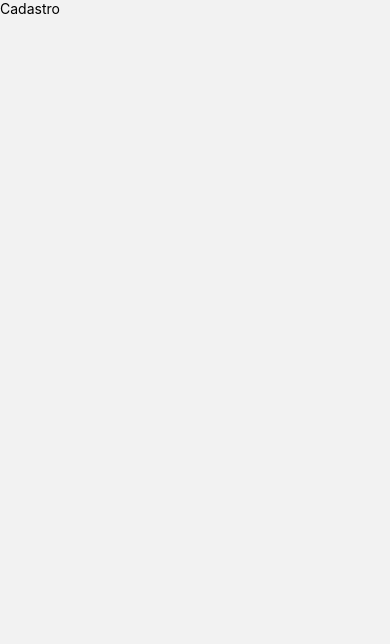
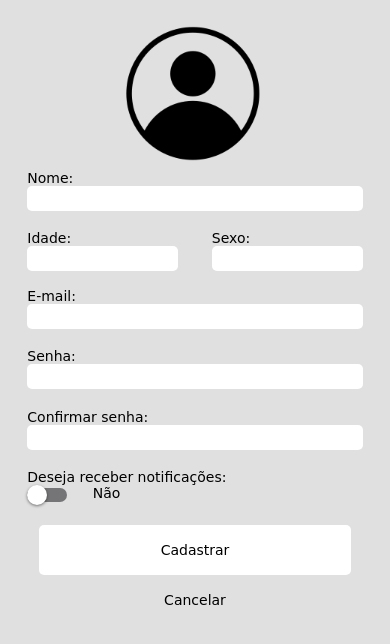
Before and after one commit to felipevieirafmv/react-senai, a React Native app in the folder cadastro/: screen /Cadastro in a window 390 px wide. Shown: the top 644 px of the page. Built offline with nearby package versions, Linux system fonts and the light colour scheme.

Commit message:
finalizando cadastro

```diff
--- a/cadastro/App.js
+++ b/cadastro/App.js
@@ -9,9 +9,9 @@ export default function App() {
 	return(
 		<NavigationContainer>
 			<Stack.Navigator>
+				<Stack.Screen name = "Cadastro" options = {{headerShown: false}} component = {Cadastro} />
 				<Stack.Screen name = "Usuarios" options = {{headerShown: false}} component = {Usuarios} />
 				<Stack.Screen name = "Login" options = {{headerShown: false}} component = {Login} />
-				<Stack.Screen name = "Cadastro" options = {{headerShown: false}} component = {Cadastro} />
 			</Stack.Navigator>
 		</NavigationContainer>
 	);
--- a/cadastro/Cadastro.js
+++ b/cadastro/Cadastro.js
@@ -1,8 +1,140 @@
-import { Text } from "react-native";
+import { View, Text, StyleSheet, TextInput, TouchableOpacity, Image, Switch } from "react-native";
+import { useState } from 'react';
 
-export default function Cadastro()
+const styles = StyleSheet.create({
+    viewClass: {
+        display: "flex",
+        backgroundColor: "#E0E0E0",
+        height: "100%",
+    },
+    labelText: {
+        fontFamily: "Comic Sans MS",
+        paddingLeft: "7%",
+    },
+    input: {
+        backgroundColor: "white",
+        height: 25,
+        marginLeft: "7%",
+        marginRight: "7%",
+        marginBottom: "5%",
+        borderRadius: 5
+    },
+    viewForm: {
+        display: "flex",
+        justifyContent: "flex-start",
+    },
+    viewButton: {
+        display: "flex",
+        justifyContent: "flex-end",
+    },
+    loginButton: {
+        backgroundColor: "white",
+        height: 50,
+        display: "flex",
+        justifyContent: "center",
+        marginHorizontal: "10%",
+        borderRadius: 5
+    },
+    cadastroButton: {
+        height: 50,
+        display: "flex",
+        justifyContent: "center",
+        marginHorizontal: "10%",
+        marginBottom: "10px"
+    },
+    buttonText: {
+        fontFamily: "Comic Sans MS",
+        textAlign: "center"
+    },
+    viewImg: {
+        display: "flex",
+        textAlign: "center",
+        alignItems: "center",
+        paddingTop: "5%"
+    },
+    img: {
+        width: 150,
+        height: 150,
+    },
+    viewDoubleInput: {
+        display: "flex",
+        justifyContent: "space-between",
+        flexDirection: 'row',
+        flexWrap: 'wrap',
+        paddingHorizontal: "7%"
+    },
+    viewOneDoubleInput: {
+        marginBottom: "5%",
+        width: "45%"
+    },
+    doubleInput: {
+        backgroundColor: "white",
+        height: 25,
+        borderRadius: 5
+    },
+    viewSwitch: {
+        paddingLeft: "7%",
+        paddingBottom: "5%",
+        display: "flex",
+        flexDirection: 'row',
+    }
+});
+
+export default function Cadastro(props)
 {
+    const [inicio, setInicio] = useState(false)
     return(
-        <Text>Cadastro</Text>
+        <View style = {styles.viewClass}>
+            <View style = {styles.viewImg}>
+                <Image
+                    style = {styles.img}
+                    source={require("./cadImg.png")}
+                />
+            </View>
+            <View style = {styles.viewForm}>
+                <Text style = {styles.labelText}>Nome:</Text>
+                <TextInput style = {styles.input} />
+
+                <View style = {styles.viewDoubleInput}>
+                    <View style = {styles.viewOneDoubleInput}>
+                        <Text style = {{fontFamily: "Comic Sans MS"}}>Idade:</Text>
+                        <TextInput style = {styles.doubleInput} />
+                    </View>
+                    <View  style = {styles.viewOneDoubleInput}>
+                        <Text style = {{fontFamily: "Comic Sans MS"}}>Sexo:</Text>
+                        <TextInput style = {styles.doubleInput} />
+                    </View>
+                </View>
+
+                <Text style = {styles.labelText}>E-mail:</Text>
+                <TextInput style = {styles.input}/>
+                <Text style = {styles.labelText}>Senha:</Text>
+                <TextInput style = {styles.input}/>
+                <Text style = {styles.labelText}>Confirmar senha:</Text>
+                <TextInput style = {styles.input}/>
+                <Text style = {styles.labelText}>Deseja receber notificações:</Text>
+                <View style = {styles.viewSwitch}>
+                    <Switch
+                        onValueChange = {() => setInicio(!inicio)}
+                        value = {inicio}
+                        trackColor = {{false: "#757577", true: "#81b0ff"}}
+                        thumbColor = {"#ffffff"}
+                        activeThumbColor = {"#f4f3f4"}
+                        style = {styles.styleSwitch}
+                    />
+                    <Text style = {styles.labelText}>{inicio ? "Sim" : "Não"}</Text>
+                </View>
+
+            </View>
+
+            <View style = {styles.viewButton}>
+                <TouchableOpacity style={styles.loginButton} onPress = {() => props.navigation.navigate("Login")}>
+                    <Text style = {styles.buttonText}>Cadastrar</Text>
+                </TouchableOpacity>
+                <TouchableOpacity style={styles.cadastroButton} onPress = {() => props.navigation.navigate("Login")}>
+                    <Text style = {styles.buttonText}>Cancelar</Text>
+                </TouchableOpacity>
+            </View>
+        </View>
     )
 }
--- a/cadastro/Usuarios.js
+++ b/cadastro/Usuarios.js
@@ -28,7 +28,7 @@ export default function Usuarios()
 {
     return(
         <View style = {styles.viewClass}>
-            <Text style = {styles.titleText}>Usuarios</Text>
+            <Text style = {styles.titleText}>Usuários</Text>
             <View style = {styles.box}>
                 <Text style = {styles.labelText}>Nome: </Text>
                 <Text style = {styles.labelText}>Idade: </Text>
--- a/cadastro/package.json
+++ b/cadastro/package.json
@@ -10,8 +10,8 @@
   },
   "dependencies": {
     "@expo/webpack-config": "^19.0.0",
-    "@react-navigation/native": "^6.1.8",
-    "@react-navigation/stack": "^6.3.18",
+    "@react-navigation/native": "^6.1.9",
+    "@react-navigation/stack": "^6.3.20",
     "expo": "~49.0.13",
     "expo-status-bar": "~1.6.0",
     "react": "18.2.0",
```
Also changed, not shown: cadastro/cadImg.png (added), 1 other file (tests, documents, lock files or other folders).
